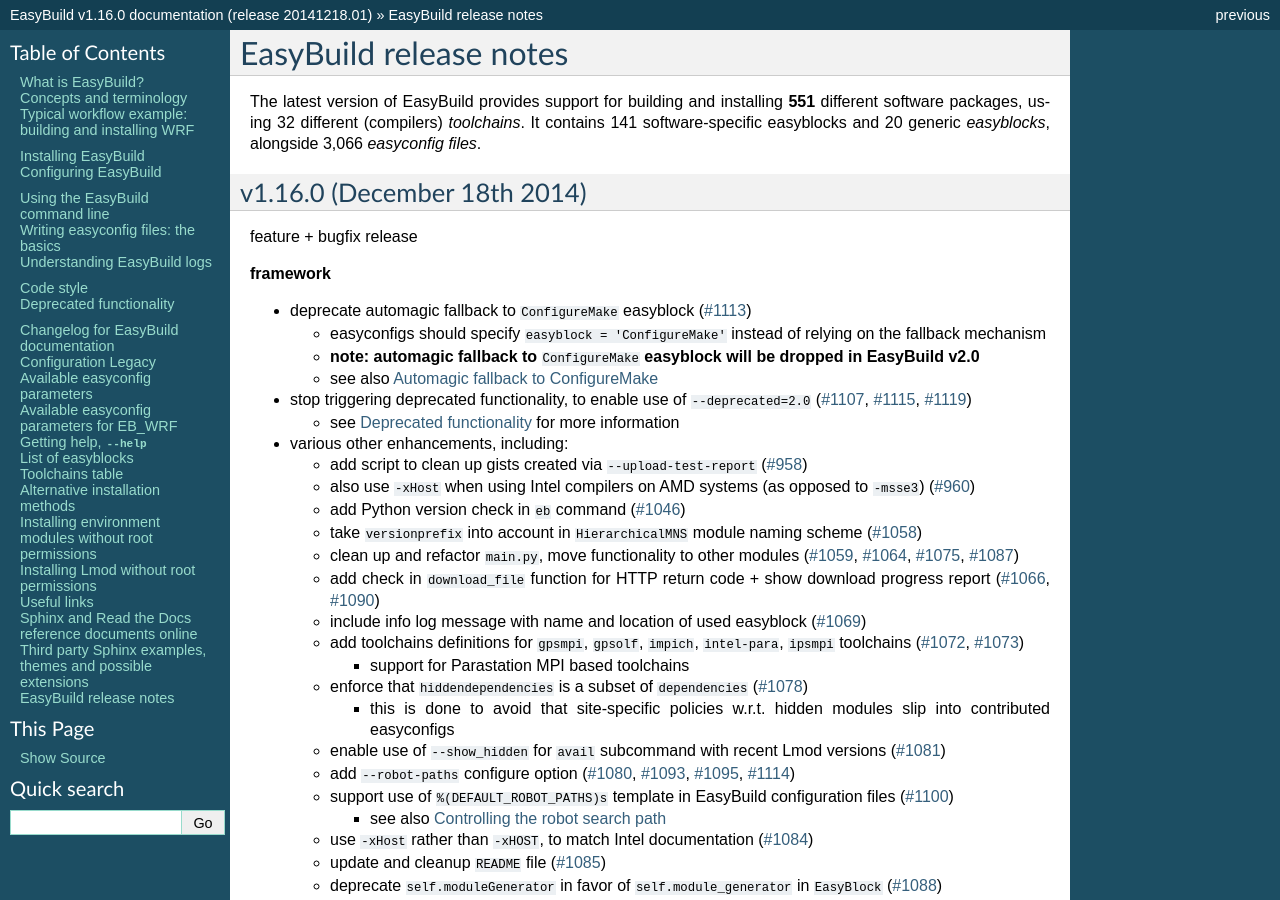
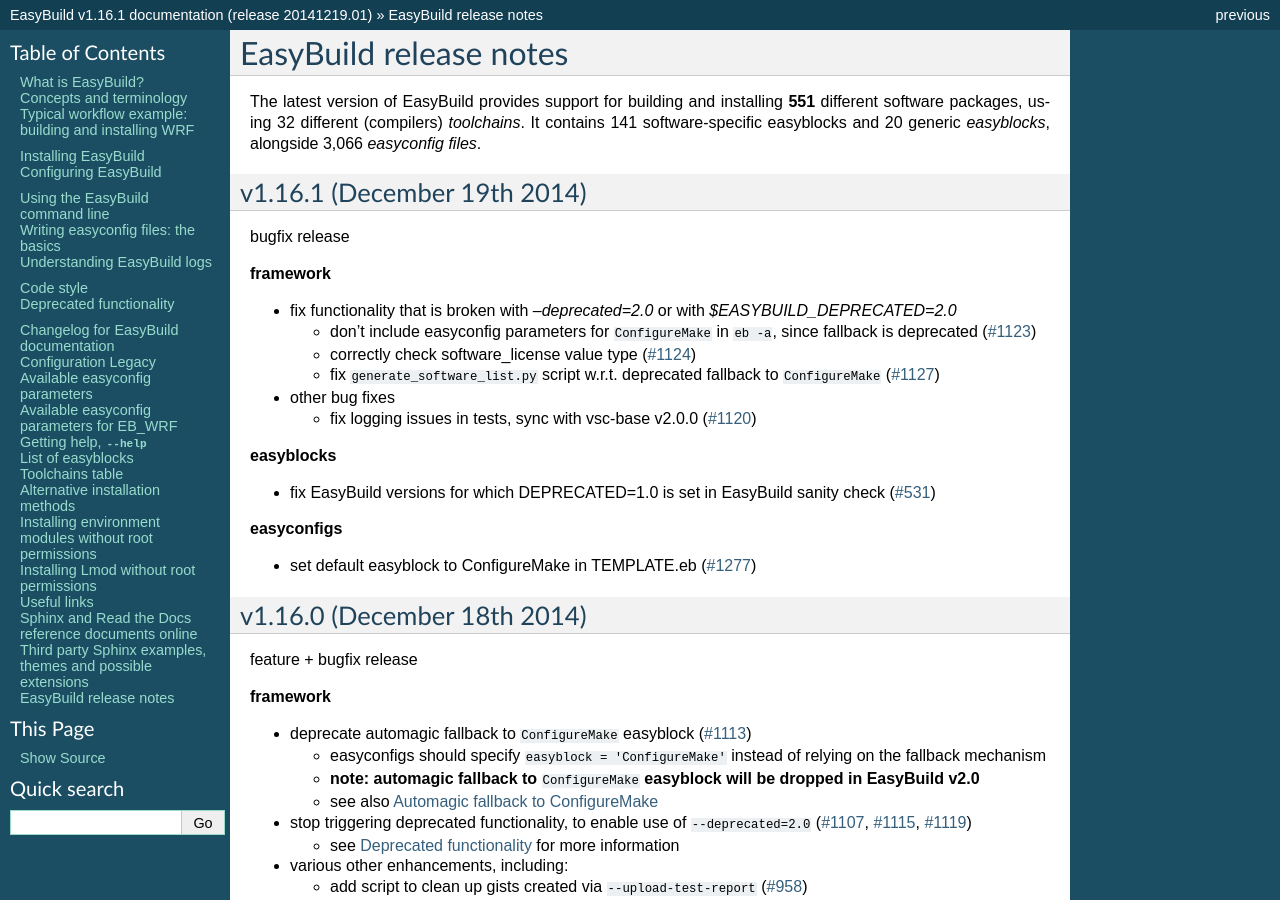
Before and after one commit to easybuilders/easybuild, a Sphinx documentation site: the page built from docs/Release_notes.rst, in a window 1280 px wide and 900 px high. Built offline with Sphinx 7.4.7, drawn with Linux system fonts in a browser that asks for light colours; some of the changed text lies outside the part shown.

Commit message:
update docs for EasyBuild v1.16.1

```diff
--- a/docs/Release_notes.rst
+++ b/docs/Release_notes.rst
@@ -6,6 +6,31 @@
 The latest version of EasyBuild provides support for building and installing **551** different software packages,
 using 32 different (compilers) *toolchains*. It contains 141 software-specific easyblocks and 20 generic *easyblocks*,
 alongside 3,066 *easyconfig files*.
+
+v1.16.1 (December 19th 2014)
+----------------------------
+
+bugfix release
+
+**framework**
+
+* fix functionality that is broken with `--deprecated=2.0` or with `$EASYBUILD_DEPRECATED=2.0`
+
+  * don't include easyconfig parameters for ``ConfigureMake`` in ``eb -a``, since fallback is deprecated (`#1123 <https://github.com/hpcugent/easybuild-framework/pull/1123>`_)
+  * correctly check software_license value type (`#1124 <https://github.com/hpcugent/easybuild-framework/pull/1124>`_)
+  * fix ``generate_software_list.py`` script w.r.t. deprecated fallback to ``ConfigureMake`` (`#1127 <https://github.com/hpcugent/easybuild-framework/pull/1127>`_)
+
+* other bug fixes
+
+  * fix logging issues in tests, sync with vsc-base v2.0.0 (`#1120 <https://github.com/hpcugent/easybuild-framework/pull/1120>`_)
+
+**easyblocks**
+
+* fix EasyBuild versions for which DEPRECATED=1.0 is set in EasyBuild sanity check (`#531 <https://github.com/hpcugent/easybuild-easyblocks/pull/531>`_)
+
+**easyconfigs**
+
+* set default easyblock to ConfigureMake in TEMPLATE.eb (`#1277 <https://github.com/hpcugent/easybuild-easyconfigs/pull/1277>`_)
 
 v1.16.0 (December 18th 2014)
 ----------------------------
--- a/docs/Using_the_EasyBuild_command_line.rst
+++ b/docs/Using_the_EasyBuild_command_line.rst
@@ -194,12 +194,14 @@
 
 Refer to page :ref:`easyconfigs_parameters` for more information, the possible parameters are a very rich set.
 
-Combine -a with ``--easyblock/-e`` to include parameters that are specific to a particular easyblock;
-by default, the ones specific to the generic ConfigureMake easyblock are included. For example::
+Combine -a with ``--easyblock/-e`` to include parameters that are specific to a particular easyblock. Fro example::
 
   $ eb -a -e EB_WRF
 
 If you want to see the full output of running this command, look at :doc:`eb_a_e_EB_WRF`.
+
+.. note:: With the automagic fallback to the ``ConfigureMake`` easyblock being deprecated (see :ref:`ConfigureMake_fallback`),
+  the easyconfig parameters specific to ``ConfigureMake`` are no longer included by default (since EasyBuild v1.16.1).
 
 Enable debug logging, ``--debug`` / ``-d``
 ~~~~~~~~~~~~~~~~~~~~~~~~~~~~~~~~~~~~~~~~~~
--- a/docs/conf.py
+++ b/docs/conf.py
@@ -41,9 +41,9 @@
 # other places throughout the built documents.
 #
 # The short X.Y version.
-version = '1.16.0'  # this is meant to reference the version of EasyBuild
+version = '1.16.1'  # this is meant to reference the version of EasyBuild
 # The full version, including alpha/beta/rc tags.
-release = '20141218.01'  # this is meant to reference the version of the documentation itself
+release = '20141219.01'  # this is meant to reference the version of the documentation itself
 
 # There are two options for replacing |today|: either, you set today to some
 # non-false value, then it is used:
```
